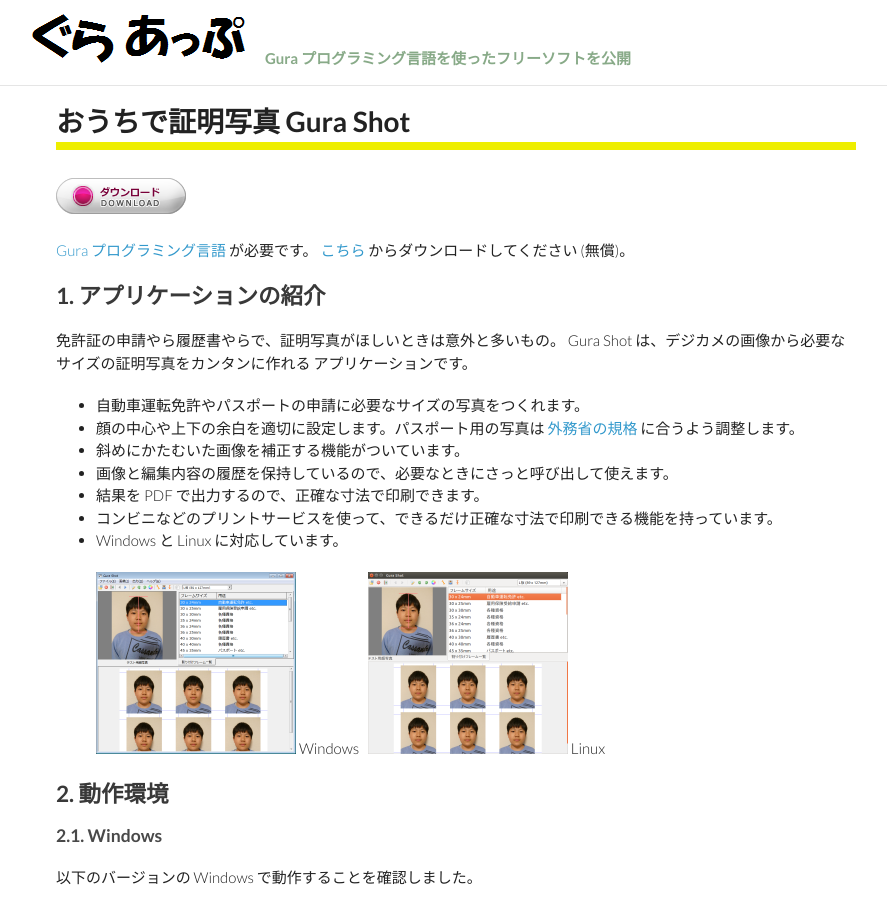
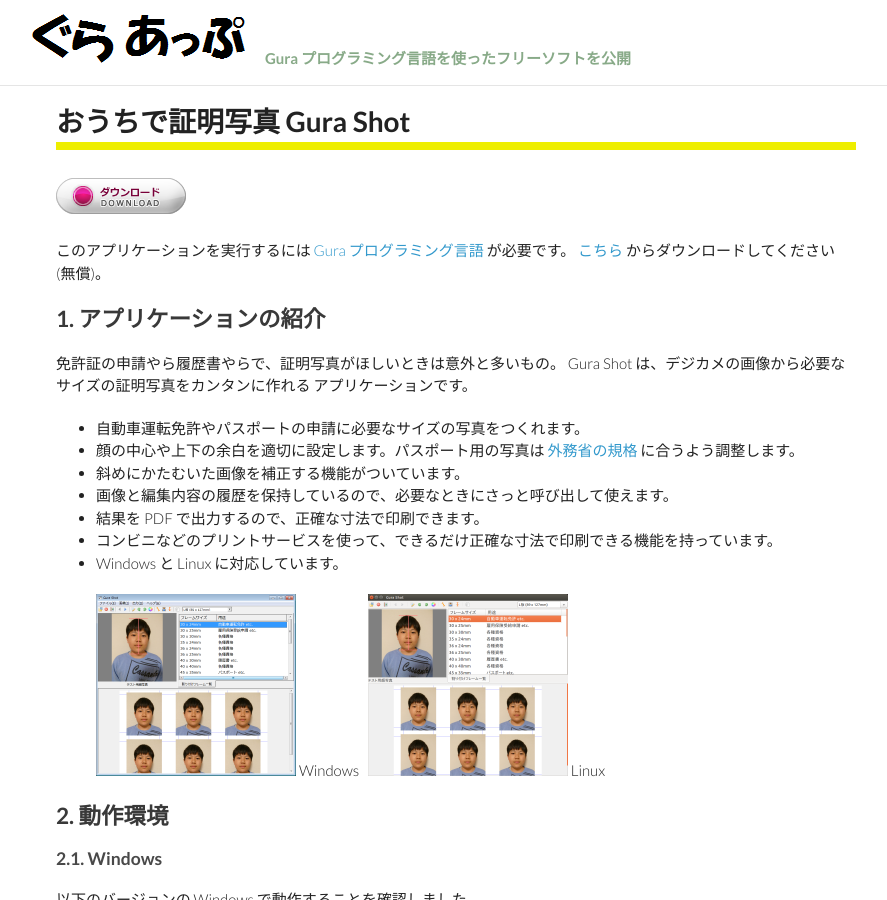
Before and after one commit to gura-app/gura-app.github.io, a Jekyll site: the page built from gurashot/index.md, in a window 1280 px wide and 900 px high. Shown: the whole window, without its empty margins (184-1071 px from the left). Built offline with Jekyll 4.4.1, drawn with Linux system fonts in a browser that asks for light colours; Markdown is read by kramdown in place of the engine named in the settings.

Commit message:
updated document

```diff
--- a/gurashot/index.md
+++ b/gurashot/index.md
@@ -10,7 +10,7 @@
 <a href="https://github.com/gura-app/gurashot/releases/download/v{{ app_version }}/gurashot-{{ app_version }}.zip" class="link"
   onClick="_gaq.push(['_trackEvent','download','click','gurashot-{{ app_version }}.zip']);"><img src="../images/download.png" alt="download" /></a>
 
-[Gura プログラミング言語](http://www.gura-lang.org/) が必要です。
+このアプリケーションを実行するには [Gura プログラミング言語](http://www.gura-lang.org/) が必要です。
 [こちら](http://www.gura-lang.org/Download.html) からダウンロードしてください (無償)。
 
 
```
